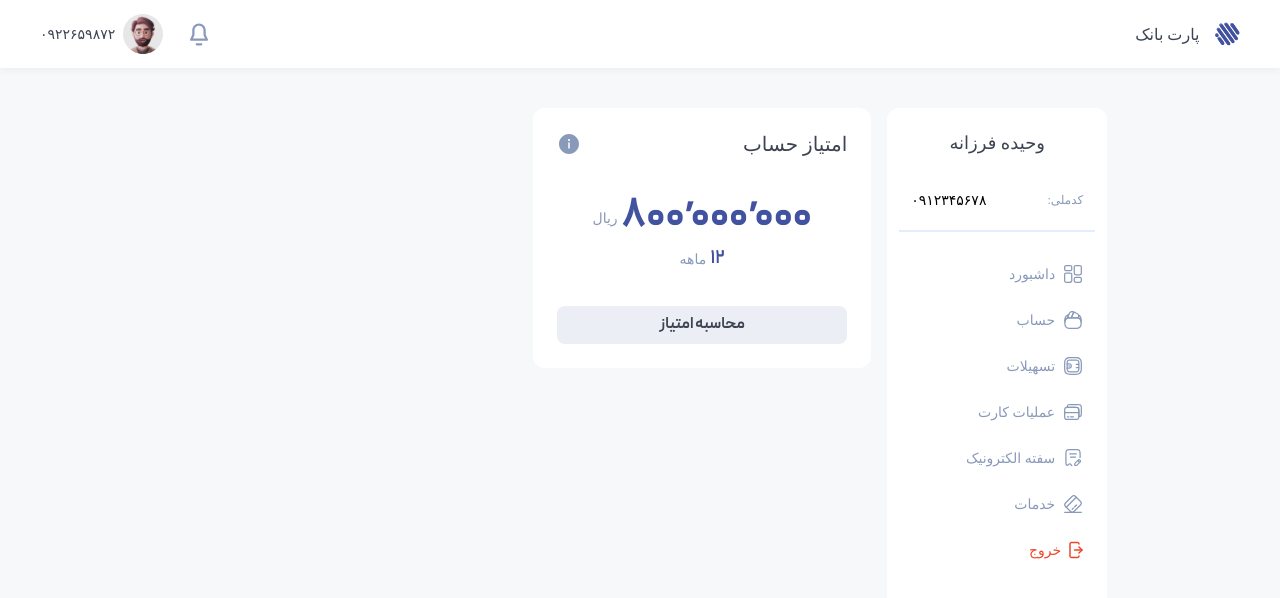
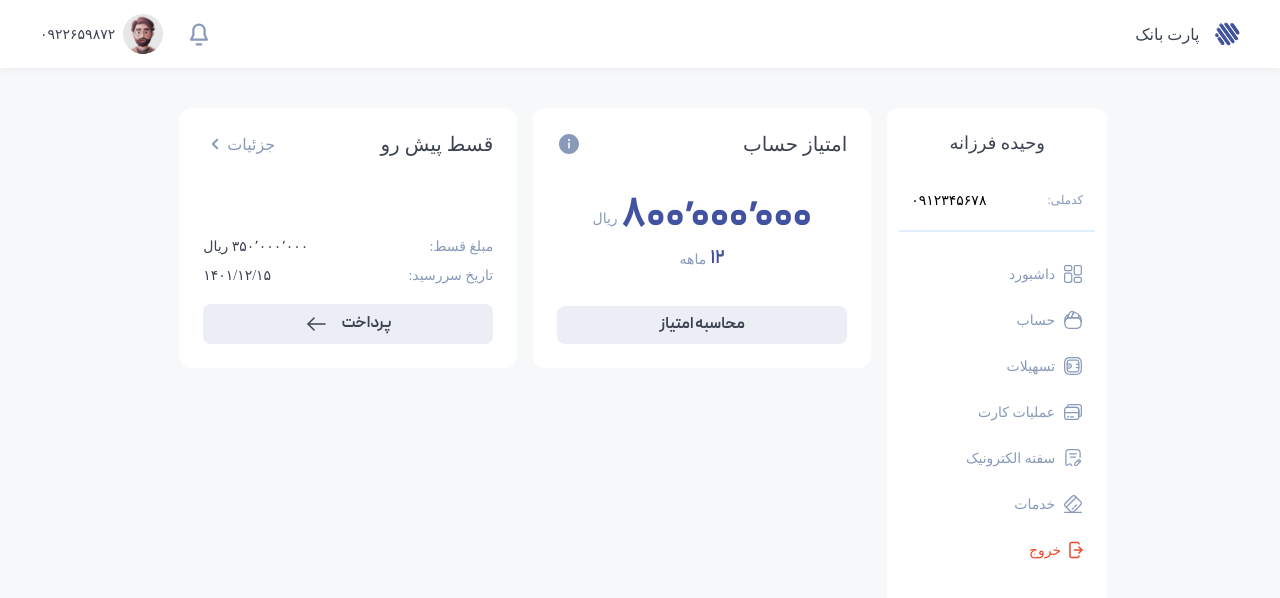
Before and after one commit to vahidefarzane/Part-bank-app, a Vue app: page / in a window 1280 px wide. Shown: the top 598 px of the page. Built offline with nearby package versions, Linux system fonts and the light colour scheme; a web font is replaced by a local one.

Commit message:
feat: create installment account component

```diff
--- a/src/components/view/Loan-account-details.vue
+++ b/src/components/view/Loan-account-details.vue
@@ -32,7 +32,7 @@ defineProps({
 
 <style lang="scss">
 .loan-account {
-  @include flex-box(column, space-between);
+  @include flex-box(column);
   background-color: var(--color-white);
   border-radius: 0.75rem;
   height: 16.25rem;
--- /dev/null
+++ b/src/components/view/installment-account.vue
@@ -0,0 +1,64 @@
+<script setup>
+import LoanAccountDetails from './Loan-account-details.vue'
+</script>
+<template>
+  <LoanAccountDetails
+    class="installment-account installment"
+    title="قسط پیش رو"
+    buttonText="پرداخت"
+  >
+    <template #title-info>
+      <div class="installment__datails">
+        <span>جزئیات</span>
+        <img src="@/assets/icons/angle-left.svg" alt="info" />
+      </div>
+    </template>
+    <template #scores>
+      <div class="installment-wrapper">
+        <div class="installment__price">
+          <span class="installment__price_title">مبلغ قسط:</span>
+          <span class="installment__price_content">۳۵۰٬۰۰۰٬۰۰۰ ریال</span>
+        </div>
+        <div class="installment__time">
+          <span class="installment__time_title">تاریخ سررسید:</span>
+          <span class="installment__time_content">۱۴۰۱/۱۲/۱۵</span>
+        </div>
+      </div>
+    </template>
+    <template #icon-button>
+        <img src="../../assets/icons/arrow-left.svg" alt="">
+    </template>
+  </LoanAccountDetails>
+</template>
+
+<style lang="scss">
+.installment-account {
+  @include flex-box(column, space-between);
+}
+.installment-wrapper{
+  @include flex-box(column, flex-end,null,0.75rem);
+  flex: 1;
+  margin-bottom: 1.25rem;
+
+
+}
+.installment {
+  &__datails {
+    @include flex-box(row, center, center);
+    color: var(--secondary-200);
+  }
+  &__price ,&__time{
+    @include flex-box(row,space-between,center)
+  }
+  &__price_title,
+  &__time_title {
+    color: var(--secondary-200);
+    @include font-style(0.875rem, 400);
+  }
+  &__price_content,
+  &__time_content {
+    color: var(--black-500);
+    @include font-style(0.875rem, 500);
+  }
+}
+</style>
--- a/src/components/view/scores-account.vue
+++ b/src/components/view/scores-account.vue
@@ -22,6 +22,9 @@ import LoanAccountDetails from '@/components/view/Loan-account-details.vue'
 </template>
 
 <style lang="scss">
+.scores-account {
+  @include flex-box(column, space-between);
+}
 .scores-wrapper {
   @include flex-box(column, center, center);
 }
--- a/src/pages/dashboard-page.vue
+++ b/src/pages/dashboard-page.vue
@@ -1,11 +1,13 @@
 <script setup>
 import scoresAccount from '@/components/view/scores-account.vue';
+import installmentAccount from '@/components/view/installment-account.vue';
 </script>
 
 <template>
   <main class="dashboard">
     <section class="dashboard__scores-section">
       <scoresAccount/>
+      <installmentAccount/>
     </section>
     <section class="dashboard__table"></section>
   </main>
```
